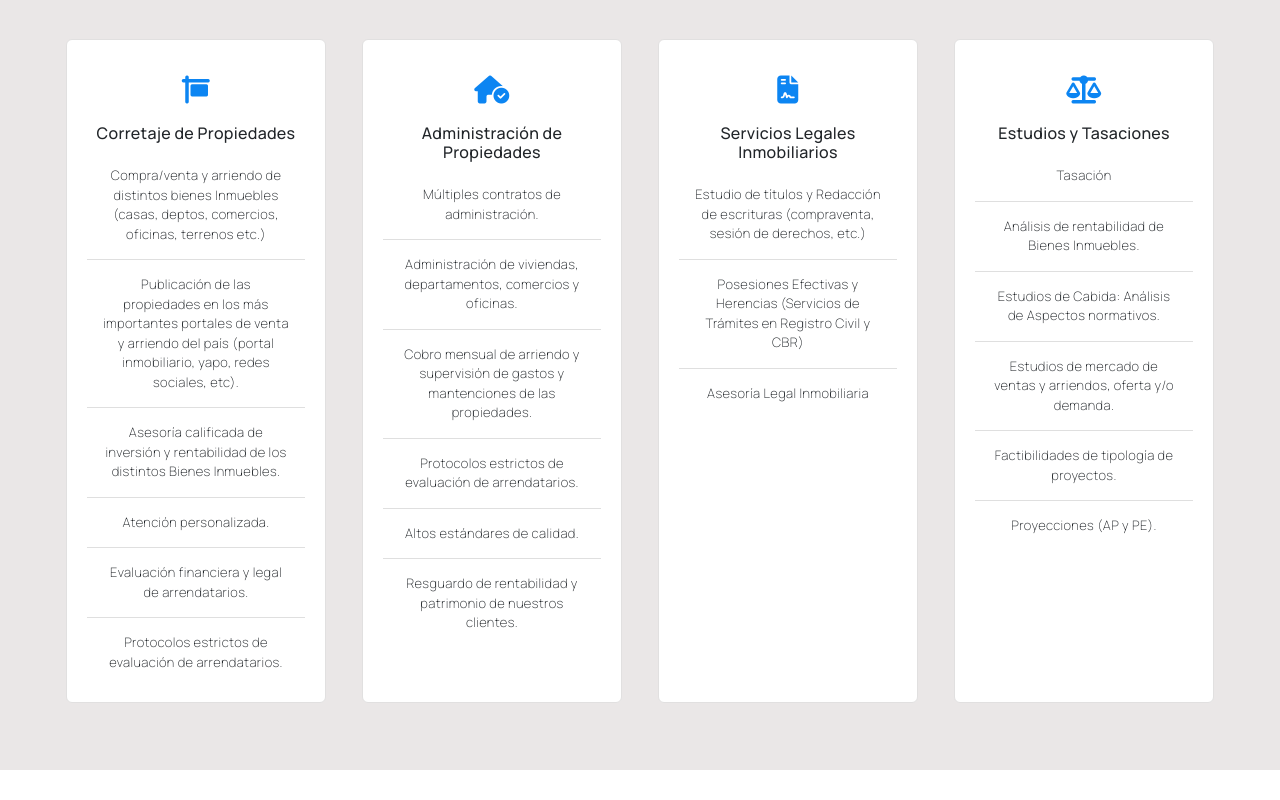
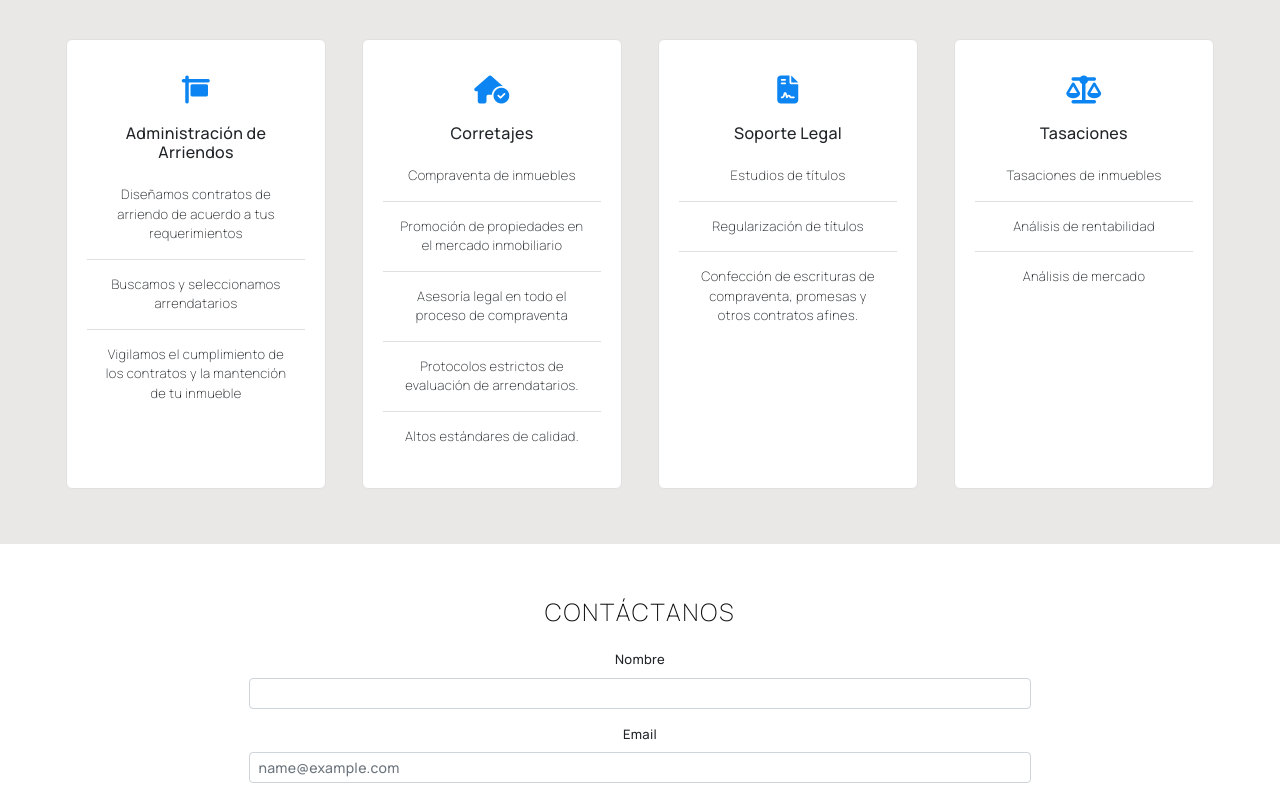
Before and after one commit to Marce3200/GMI, a React (Create React App) app: page / in a window 1280 px wide. Shown: the part 2160-2960 px from the top of the page. Built offline with nearby package versions, Linux system fonts and the light colour scheme.

Commit message:
ajuste footrs y quienes somos

```diff
--- a/src/componentes/Footer/Footer.js
+++ b/src/componentes/Footer/Footer.js
@@ -14,11 +14,12 @@ const Footer = () => {
         </Col>
 
         <Col sm={12} md={4} lg={4} className="mt-3 mb-3">
-          <p className="titulo-footer">Ven a visitarnos</p>
+          <p className="titulo-footer">Contacto</p>
           <ul className="list-unstyled">
-            <li>+562 223 5644</li>
-            <li>Providencia 2463</li>
-            <li>Santiago, Chile</li>
+            <li><i className="fa-brands fa-whatsapp"> </i> +569 96854511</li>
+            <li><i className="fa-regular fa-paper-plane"></i>  contacto@mgi.cl</li>
+
+
           </ul>
         </Col>
 
@@ -40,14 +41,14 @@ const Footer = () => {
                 Nosotros
               </a>
             </li>
-          </ul>
+          </ul>cd GM
         </Col>
 
         </Row></center>
         <hr className="hr" />
         <Row>
           <p className="texto-derechos col-sm">
-            &copy;2022 @coding4u.cl| Todos los derechos reservados |
+            &copy;2022 @coding4u.cl | Todos los derechos reservados
           </p>
         </Row>
 
--- a/src/componentes/QuienesSomos/quienessomos.css
+++ b/src/componentes/QuienesSomos/quienessomos.css
@@ -50,3 +50,7 @@
 i{
   color: #0C85F2;
 }
+
+.img-fluid{
+  width: 100%;
+}
--- a/src/componentes/Servicios/Servicios.js
+++ b/src/componentes/Servicios/Servicios.js
@@ -18,31 +18,18 @@ const Servicios = () => {
             <ListGroup variant="flush">
               <i className="fa-solid fa-sign-hanging fs-3 mt-3"></i>
               <Card.Title className="titulo-card">
-                Corretaje de Propiedades
+                Administración de Arriendos
               </Card.Title>
               <ListGroup.Item className="text-card">
-                Compra/venta y arriendo de distintos bienes Inmuebles (casas,
-                deptos, comercios, oficinas, terrenos etc.)
+              Diseñamos contratos de arriendo de acuerdo a tus requerimientos
               </ListGroup.Item>
               <ListGroup.Item className="text-card">
-              Publicación de las propiedades en los más importantes portales de
-              venta y arriendo del país (portal inmobiliario, yapo, redes
-              sociales, etc).
+              Buscamos y seleccionamos arrendatarios
               </ListGroup.Item>
               <ListGroup.Item className="text-card">
-              Asesoría calificada de inversión y rentabilidad de
-              los distintos Bienes Inmuebles.
+              Vigilamos el cumplimiento de los contratos y la mantención de tu inmueble
               </ListGroup.Item>
-              <ListGroup.Item className="text-card">
-              Atención personalizada.
-              </ListGroup.Item>
-              <ListGroup.Item className="text-card">
-              Evaluación financiera y legal de arrendatarios.
-              </ListGroup.Item>
-              <ListGroup.Item className="text-card">
-              Protocolos estrictos de
-              evaluación de arrendatarios.
-              </ListGroup.Item>
+
 
             </ListGroup>
           </Card>
@@ -53,22 +40,19 @@ const Servicios = () => {
             <ListGroup variant="flush">
               <i className="fa-solid fa-house-circle-check fs-3 mt-3"></i>
               <Card.Title className="titulo-card">
-                Administración de Propiedades
+                Corretajes
               </Card.Title>
 
               <ListGroup.Item  className="text-card">
-                Múltiples contratos de administración.
+              Compraventa de inmuebles
                 </ListGroup.Item>
 
                 <ListGroup.Item  className="text-card">
-                Administración de
-                viviendas, departamentos, comercios y oficinas.
+                Promoción de propiedades en el mercado inmobiliario
                 </ListGroup.Item>
 
                 <ListGroup.Item  className="text-card">
-                Cobro mensual de
-                arriendo y supervisión de gastos y mantenciones de las
-                propiedades.
+                Asesoría legal en todo el proceso de compraventa
                 </ListGroup.Item>
 
                 <ListGroup.Item  className="text-card">
@@ -80,10 +64,7 @@ const Servicios = () => {
                 Altos estándares de calidad.
                 </ListGroup.Item>
 
-                <ListGroup.Item  className="text-card">
-                Resguardo de
-                rentabilidad y patrimonio de nuestros clientes.
-              </ListGroup.Item>
+
               </ListGroup>
           </Card>
         </Col>
@@ -93,20 +74,17 @@ const Servicios = () => {
             <ListGroup variant="flush">
               <i className="fa-solid fa-file-contract fs-3 mt-3"></i>
               <Card.Title className="titulo-card">
-                Servicios Legales Inmobiliarios
+                Soporte Legal
               </Card.Title>
               <ListGroup.Item  className="text-card">
-                Estudio de títulos y Redacción de escrituras (compraventa,
-                sesión de derechos, etc.)
+              Estudios de títulos
 
                 </ListGroup.Item>
                 <ListGroup.Item  className="text-card">
-                  Posesiones Efectivas y Herencias
-                (Servicios de Trámites en Registro Civil y CBR)
+                Regularización de títulos
                 </ListGroup.Item>
                 <ListGroup.Item  className="text-card">
-                Asesoría Legal
-                Inmobiliaria
+                Confección de escrituras de compraventa, promesas y otros contratos afines.
                 </ListGroup.Item>
 
               </ListGroup>
@@ -118,34 +96,21 @@ const Servicios = () => {
             <ListGroup variant="flush">
               <i className="fa-solid fa-scale-balanced fs-3 mt-3"></i>
               <Card.Title className="titulo-card">
-                Estudios y Tasaciones
+                Tasaciones
               </Card.Title>
               <ListGroup.Item  className="text-card">
-                Tasación
+              Tasaciones de inmuebles
                 </ListGroup.Item>
 
                 <ListGroup.Item  className="text-card">
-                Análisis de
-                rentabilidad de Bienes Inmuebles.
+                Análisis de rentabilidad
                 </ListGroup.Item>
 
                 <ListGroup.Item  className="text-card">
-                 Estudios de Cabida: Análisis de
-                Aspectos normativos.
+                Análisis de mercado
                 </ListGroup.Item>
 
-                <ListGroup.Item  className="text-card">
-                Estudios de mercado de ventas y arriendos,
-                oferta y/o demanda.
-                </ListGroup.Item>
 
-                <ListGroup.Item  className="text-card">
-                Factibilidades de tipología de proyectos.
-                </ListGroup.Item>
-
-                <ListGroup.Item  className="text-card">
-                Proyecciones (AP y PE).
-              </ListGroup.Item>
               </ListGroup>
           </Card>
         </Col>
```
